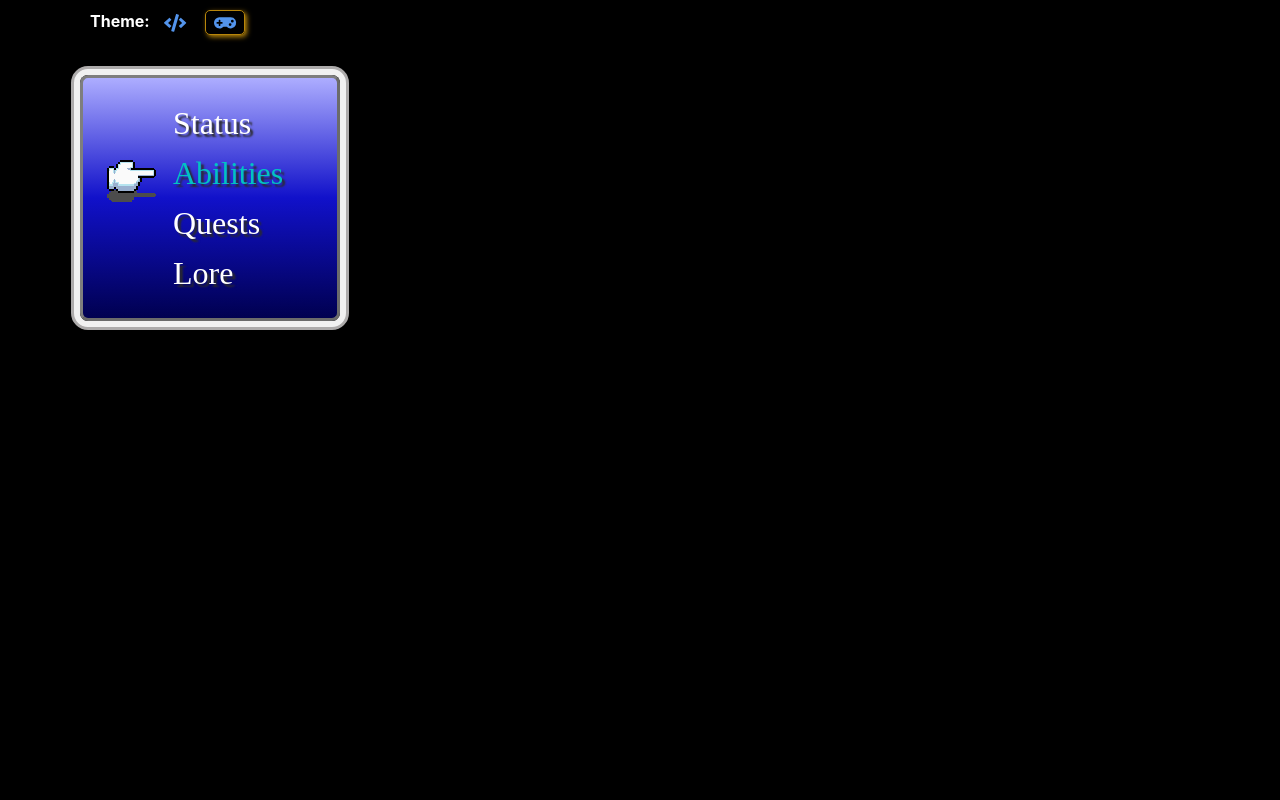
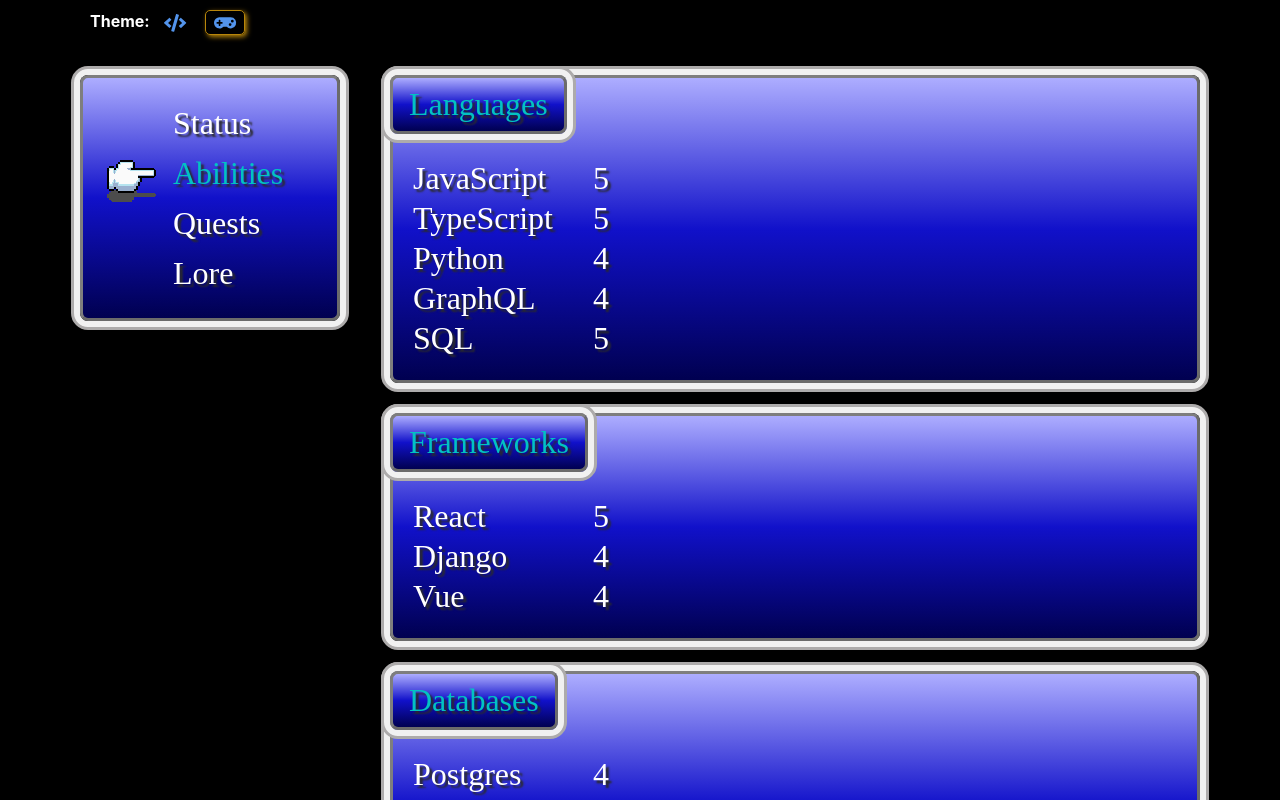
Before and after one commit to julesnuggy/cv, a React (Create React App) app: page /cv/ff-theme in a window 1280 px wide. Both pictures are taken after a click on the button "Abilities". Shown: the top 800 px of the page. Built offline with nearby package versions, Linux system fonts and the light colour scheme; a web font is replaced by a local one.

Commit message:
Create Abilities content

```diff
--- /dev/null
+++ b/src/components/ff-theme/Abilities.tsx
@@ -0,0 +1,19 @@
+import React from 'react';
+
+import data from '../../data/abilitiesData.json';
+import SectionAbilities from './SectionAbilities';
+
+const Abilities = () => {
+  const languagesData = data.filter(data => data.type === "Language")
+  const frameworksData = data.filter(data => data.type === "Framework")
+  const databaseData = data.filter(data => data.type === "Database")
+  return (
+    <>
+      <SectionAbilities abilities={languagesData} title="Languages" />
+      <SectionAbilities abilities={frameworksData} title="Frameworks" />
+      <SectionAbilities abilities={databaseData} title="Databases" />
+    </>
+  )
+}
+
+export default Abilities;
--- /dev/null
+++ b/src/components/ff-theme/SectionAbilities.tsx
@@ -0,0 +1,34 @@
+import React from 'react';
+
+import Section from './Section';
+
+import '../../styles/ff-theme/sectionAbilities.scss';
+
+type Ability = {
+  name: string;
+  rating: number;
+}
+
+type AbilitiesProps = {
+  title: string;
+  abilities: Ability[]
+}
+
+const SectionAbilities = ({ title, abilities }: AbilitiesProps) => {
+  return (
+    <Section title={title}>
+      {abilities.map(ability => (
+        <div className="ability-container">
+          <div className="ability-name">
+            {ability.name}
+          </div>
+          <div className="ability-rating">
+            {ability.rating}
+          </div>
+        </div>
+      ))}
+    </Section>
+    )
+}
+
+export default SectionAbilities;
--- /dev/null
+++ b/src/data/abilitiesData.json
@@ -0,0 +1,62 @@
+[
+  {
+    "type": "Language",
+    "name": "JavaScript",
+    "rating": 5
+  },
+  {
+    "type": "Language",
+    "name": "TypeScript",
+    "rating": 5
+  },
+  {
+    "type": "Language",
+    "name": "Python",
+    "rating": 4
+  },
+  {
+    "type": "Language",
+    "name": "GraphQL",
+    "rating": 4
+  },
+  {
+    "type": "Language",
+    "name": "SQL",
+    "rating": 5
+  },
+  {
+    "type": "Framework",
+    "name": "React",
+    "rating": 5
+  },
+  {
+    "type": "Framework",
+    "name": "Django",
+    "rating": 4
+  },
+  {
+    "type": "Framework",
+    "name": "Vue",
+    "rating": 4
+  },
+  {
+    "type": "Database",
+    "name": "Postgres",
+    "rating": 4
+  },
+  {
+    "type": "Database",
+    "name": "SQL Server",
+    "rating": 4
+  },
+  {
+    "type": "Database",
+    "name": "MySQL",
+    "rating": 3
+  },
+  {
+    "type": "Database",
+    "name": "Firebase",
+    "rating": 3
+  }
+]
--- a/src/layouts/FFLayout.tsx
+++ b/src/layouts/FFLayout.tsx
@@ -1,11 +1,12 @@
 import React, { useState } from 'react';
 
 import { MAIN_MENU_ITEMS } from '../components/constants';
+import Abilities from '../components/ff-theme/Abilities';
 import History from '../components/ff-theme/History';
 import Menu from '../components/ff-theme/Menu';
 import Status from '../components/ff-theme/Status';
+
 import experience_data from '../data/experienceData.json';
-
 import '../styles/layouts/FFLayout.scss';
 
 type ActiveContentProps = {
@@ -19,7 +20,7 @@
     case MAIN_MENU_ITEMS.STATUS:
       return <Status/>;
     case MAIN_MENU_ITEMS.ABILITIES:
-      return null;
+      return <Abilities />;
     case MAIN_MENU_ITEMS.QUESTS:
       return <History activeMenuItem={activeEmployerMenuItem} />
     case MAIN_MENU_ITEMS.LORE:
@@ -40,7 +41,7 @@
   const backgroundHistory = Object.values(experience_data.slice(3).map(data => data.employer))
   const [ activeBackgroundMenu, setActiveBackgroundMenu ] = useState(backgroundHistory[0])
 
-  const AbilitiesSubMenu = () => activeMainMenu === MAIN_MENU_ITEMS.QUESTS
+  const QuestsSubMenu = () => activeMainMenu === MAIN_MENU_ITEMS.QUESTS
     ? <Menu
         items={recentEmployers}
         onItemSelect={(menuItem: string) => setActiveEmployerMenu(menuItem)}
@@ -64,7 +65,7 @@
           onItemSelect={(menuItem: MAIN_MENU_ITEMS) => setActiveMainMenu(menuItem)}
           activeContent={activeMainMenu}
         />
-        <AbilitiesSubMenu />
+        <QuestsSubMenu />
         <LoreSubMenu />
       </div>
       <div className="ff-layout-content">
--- /dev/null
+++ b/src/styles/ff-theme/sectionAbilities.scss
@@ -0,0 +1,15 @@
+.ability-container {
+  display: grid;
+  grid-template-columns: 180px 200px;
+  grid-template-rows: auto;
+  grid-template-areas: "name rating";
+  margin: 3px 0;
+}
+
+.ability-name {
+  grid-area: name;
+}
+
+.ability-rating {
+  grid-area: rating;
+}
```
